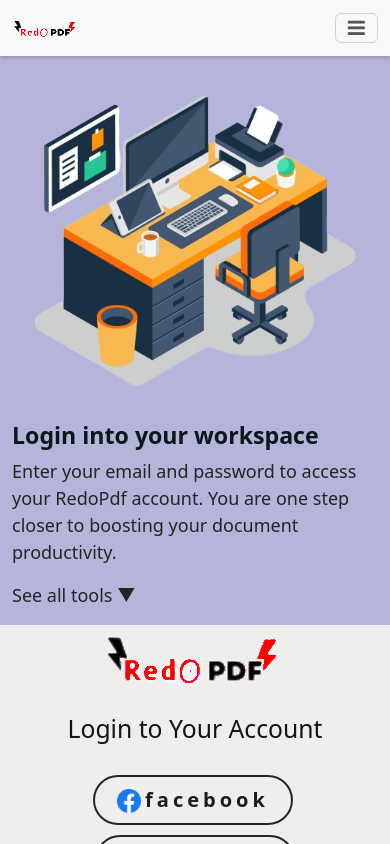
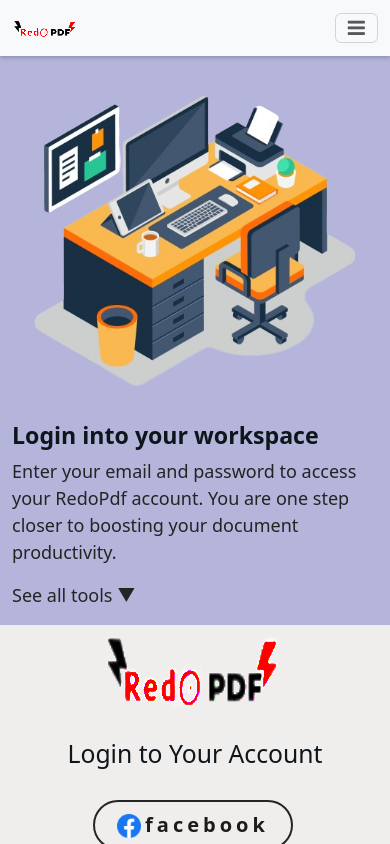
Before and after one commit to TEST-AUTOMIOS/pdf-webswite, a React (Create React App) app: page /login in a window 390 px wide. Shown: the top 844 px of the page. Built offline with nearby package versions, Linux system fonts and the light colour scheme.

Commit message:
ui
responsive

```diff
--- a/src/components/CreateAccount.js
+++ b/src/components/CreateAccount.js
@@ -46,7 +46,7 @@
         </Col>
         <Col lg="7" md="12" sm="12" xs="12" className="text-center left-login">
           <div>
-            <img style={{marginTop:'20px',width:'200px'}} src= {redoPdf} alt="" />
+            <img style={{marginTop:'20px',width:'200px',filter:'contrast(10)'}} src= {redoPdf} alt="our logo" />
             <br />
             <br />
             <h2>Login to Your Account</h2>
--- a/src/components/ForgotPass.js
+++ b/src/components/ForgotPass.js
@@ -61,7 +61,7 @@
         <Col lg="7" md="12" sm="12" xs="12" className="text-center left-login">
           <div>
             <br/>
-            <img  style={{width:'200px'}}src={redoPdf} alt="" />
+            <img  style={{width:'200px',filter:'contrast(10)'}}src={redoPdf} alt="" />
             <br />
             <br />
             <h2>Reset your password</h2>
--- a/src/styles/Login.css
+++ b/src/styles/Login.css
@@ -9,7 +9,6 @@
   justify-content: center;
   align-items: center;
   margin-bottom: 20px;
-
 }
 .login-anchor {
   color: red;
@@ -166,7 +165,7 @@
 }
 @media (max-width: 1024px) and (orientation: landscape) {
   .right-login-img {
-    width: 100%;
+    width: 50%;
   }
 }
 .privacy-policy p {
@@ -192,12 +191,12 @@
   .left-login-img img {
     margin-top: 10px;
   }
-  .right-login-img{
-    width:95%;
-    }
+  .right-login-img {
+    width: 95%;
+  }
 }
-.left-img{
-  filter: contrast(10)saturate(10) ;
+.left-login-img .left-img {
+  filter: contrast(10) saturate(10);
 
   height: 80px;
 }
```
